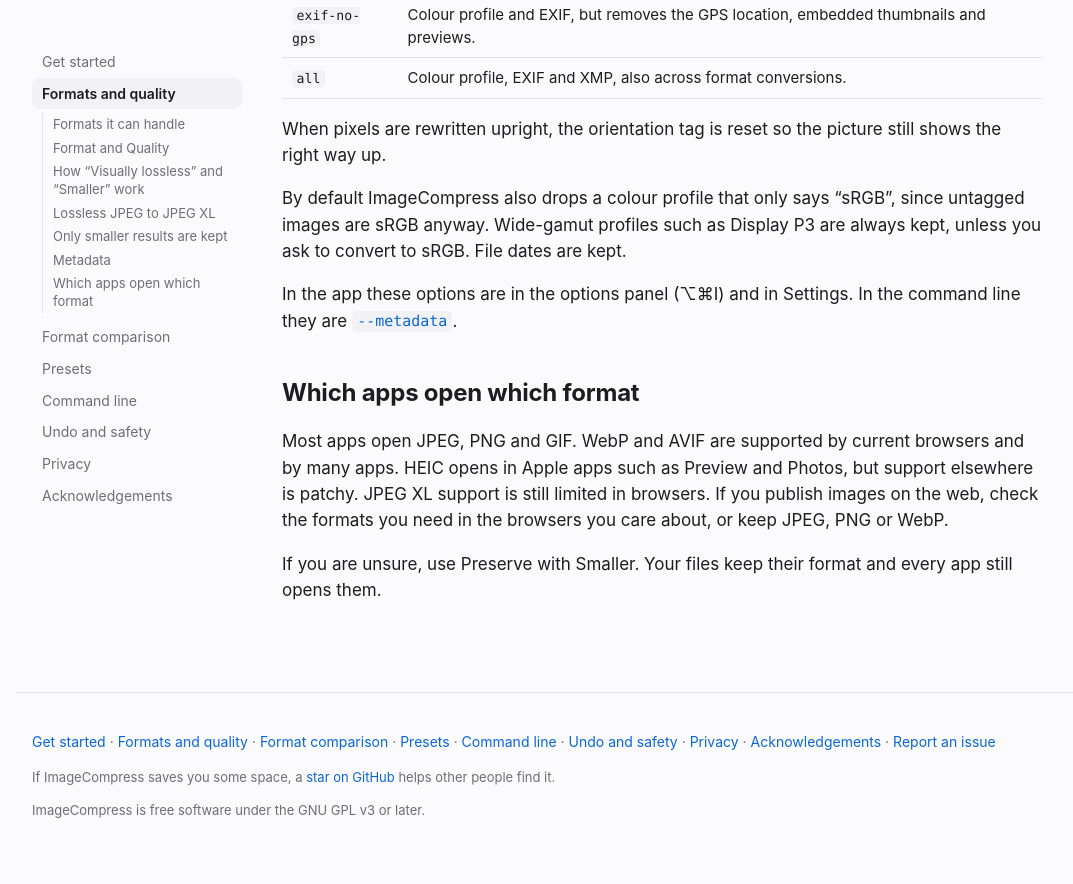
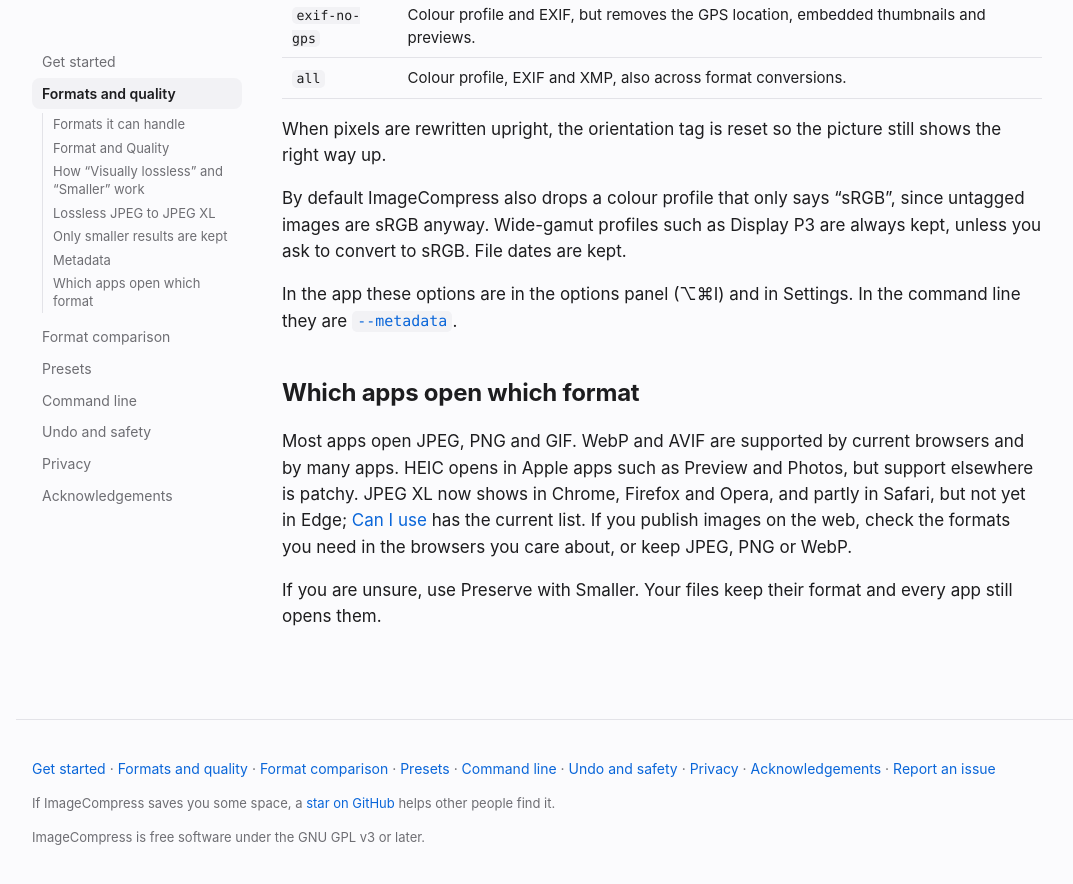
Before and after one commit to nickv2002/ImageCompress, a Jekyll site: the page built from docs/formats.md, in a window 1280 px wide and 900 px high, scrolled down 3229 px. Shown: the top 884 px of the window, without its empty margins (84-1157 px from the left). Built offline with Jekyll 4.4.1, drawn with Linux system fonts in a browser that asks for light colours.

Commit message:
Docs: JPEG XL now shows in Chrome, Firefox and Opera; link caniuse for current support
Co-Authored-By: Claude Opus 5.5 <noreply@anthropic.com>
Claude-Session: https://claude.ai/code/session_018AN7977s2HjrR41McEq89K

```diff
--- a/docs/_data/format_demo.json
+++ b/docs/_data/format_demo.json
@@ -30,7 +30,7 @@
    "id": "jxl",
    "name": "JPEG XL",
    "good_at": "High quality at small sizes, and lossless recompression of existing JPEGs.",
-   "shows_in": "Safari. Other browsers are adding it.",
+   "shows_in": "Chrome 155+, Firefox 158+, Opera and Safari (partly); not Edge yet. <a href=\"https://caniuse.com/jpegxl\">Current support</a>.",
    "breaks": "Softer, with faint block edges; keeps more texture than AVIF."
   },
   {
--- a/docs/formats.md
+++ b/docs/formats.md
@@ -109,8 +109,8 @@ In the app these options are in the options panel (⌥⌘I) and in Settings. In
 ## Which apps open which format
 
 Most apps open JPEG, PNG and GIF. WebP and AVIF are supported by current browsers and by many apps. HEIC opens
-in Apple apps such as Preview and Photos, but support elsewhere is patchy. JPEG XL support is still limited in
-browsers. If you publish images on the web, check the formats you need in the browsers you care about, or keep
+in Apple apps such as Preview and Photos, but support elsewhere is patchy. JPEG XL now shows in Chrome, Firefox
+and Opera, and partly in Safari, but not yet in Edge; [Can I use](https://caniuse.com/jpegxl) has the current list. If you publish images on the web, check the formats you need in the browsers you care about, or keep
 JPEG, PNG or WebP.
 
 If you are unsure, use Preserve with Smaller. Your files keep their format and every app still opens them.
```
Also changed, not shown: 1 other file.
